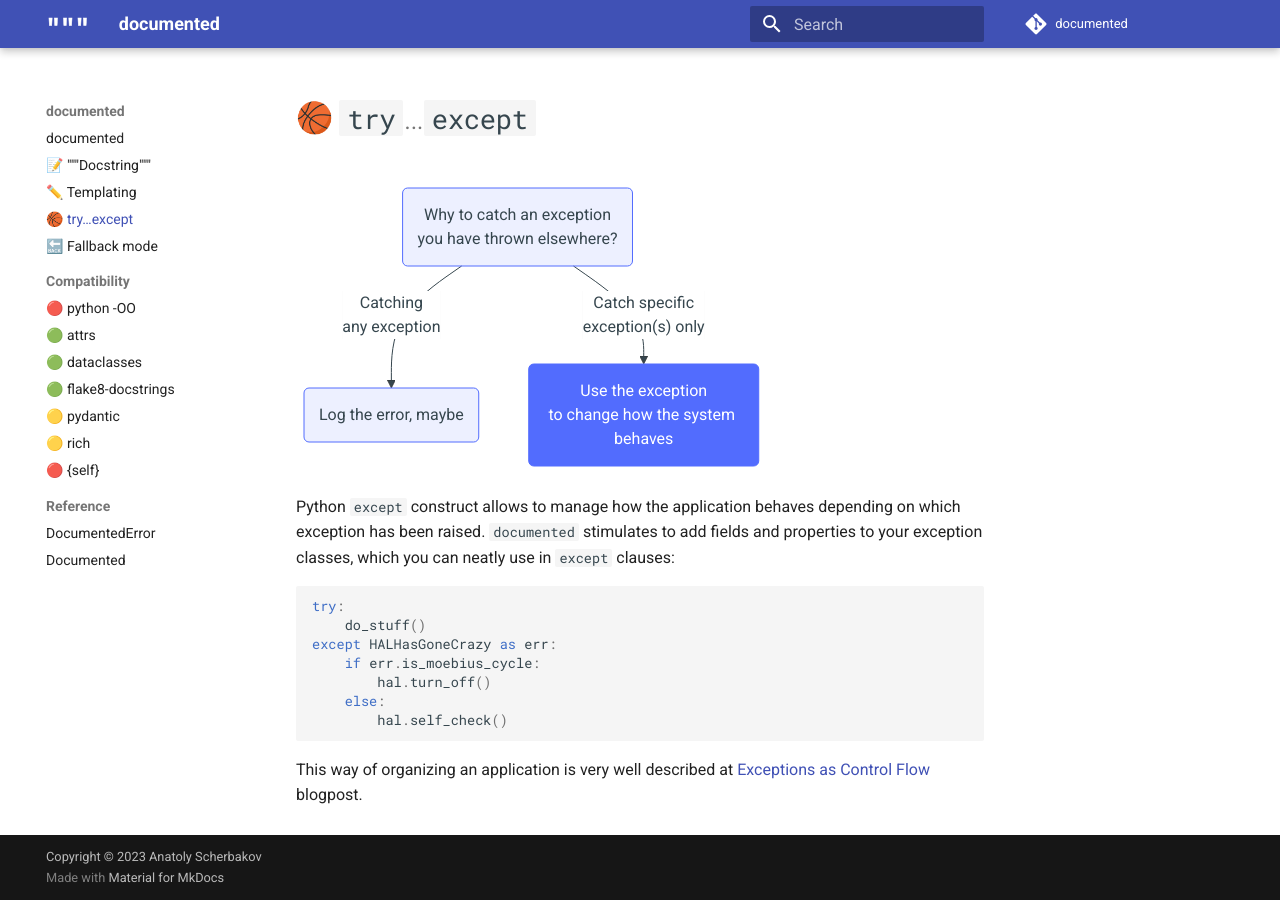
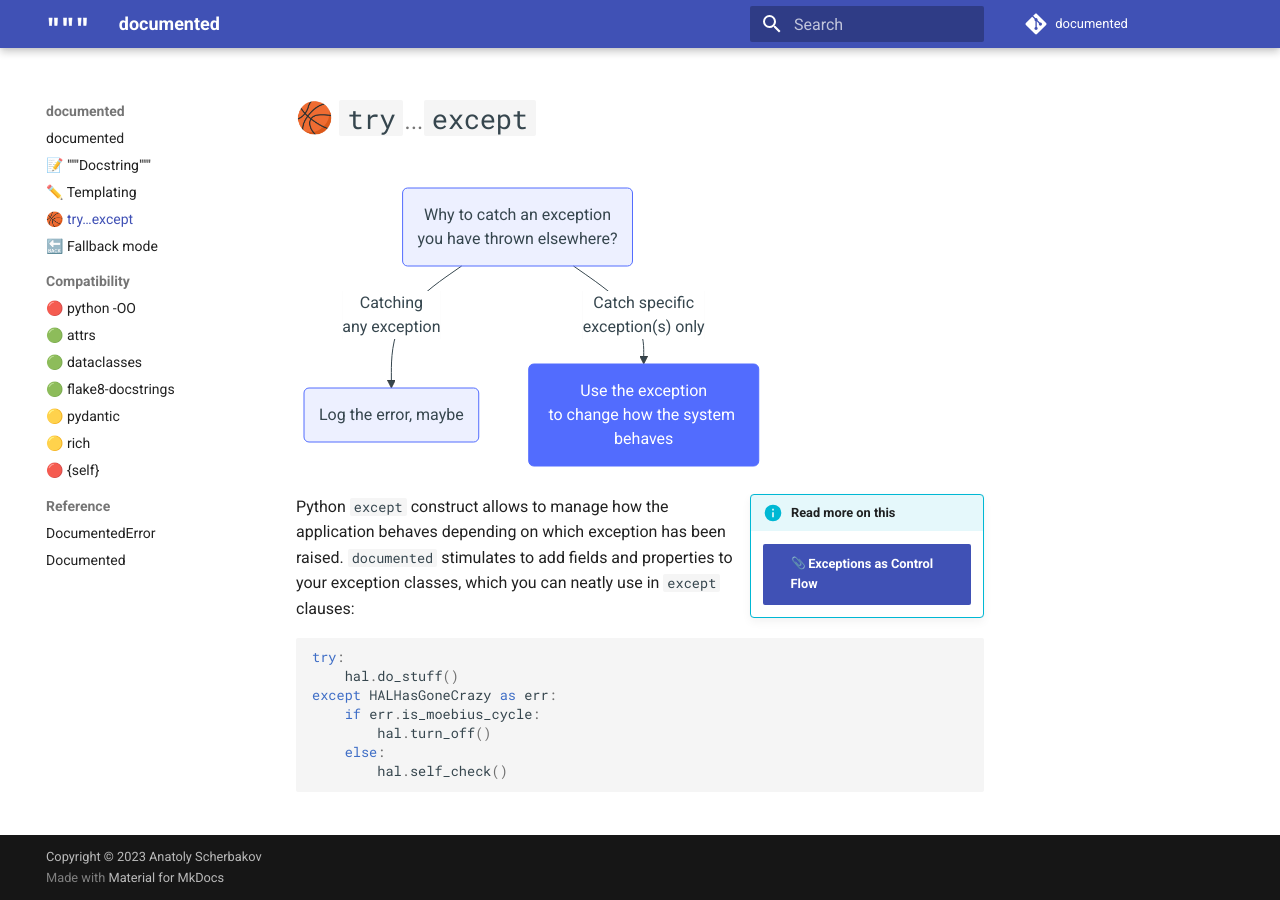
Before and after one commit to anatoly-scherbakov/documented, an MkDocs documentation site: the page built from docs/try-except.md, in a window 1280 px wide. Built offline with MkDocs 1.6.1 and Material for MkDocs 9.7.7, drawn with Linux system fonts in a browser that asks for light colours; emoji names are drawn with the system emoji font; comment, search, counter and statistics services are not loaded.

Commit message:
Blog post link larger

````diff
--- a/docs/try-except.md
+++ b/docs/try-except.md
@@ -12,16 +12,17 @@ graph TD
     style flow fill:#526cfe
 ```
 
+!!! info inline end "Read more on this"
+    [:paperclip: Exceptions as Control Flow](https://blog.cerebralab.com/Exceptions_as_control_flow){ .md-button .md-button--primary }
+
 Python `except` construct allows to manage how the application behaves depending on which exception has been raised. `documented` stimulates to add fields and properties to your exception classes, which you can neatly use in `except` clauses:
 
 ```python
 try:
-    do_stuff()
+    hal.do_stuff()
 except HALHasGoneCrazy as err:
     if err.is_moebius_cycle:
         hal.turn_off()
     else:
         hal.self_check()
 ```
-
-This way of organizing an application is very well described at [Exceptions as Control Flow](https://blog.cerebralab.com/Exceptions_as_control_flow) blogpost.
````
Also changed, not shown: docs/index.md (+2 -2 lines).
